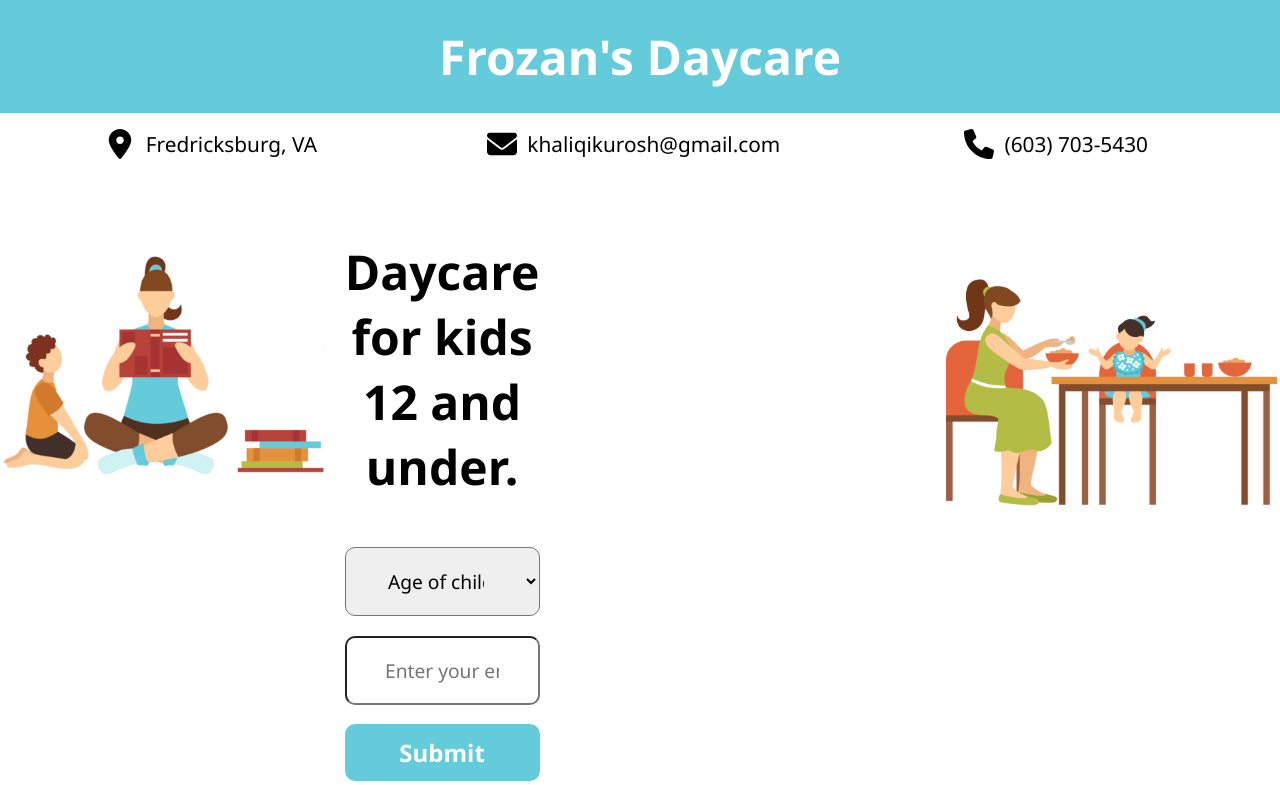
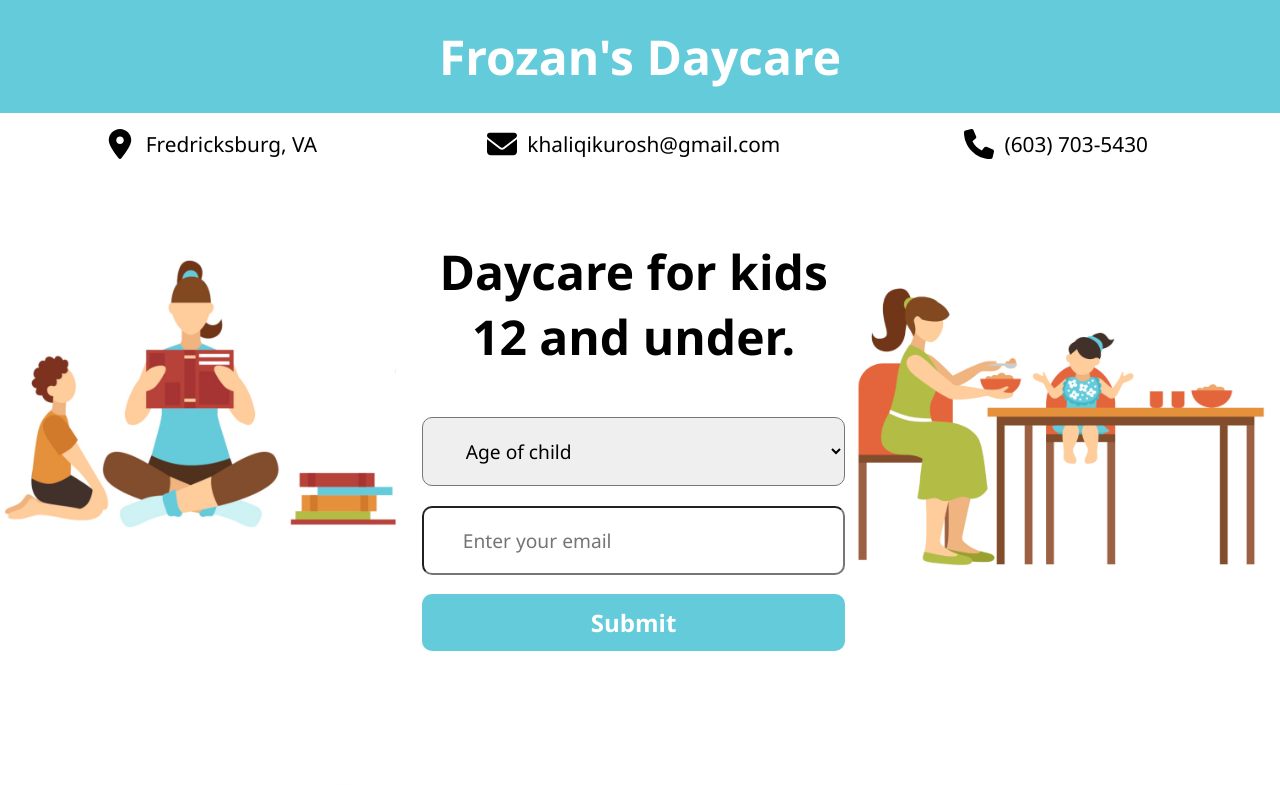
Before and after one commit to kuroshKhaliqi/daycare-website, a plain HTML site: page index.html in a window 1280 px wide. Shown: the top 785 px of the page. Drawn offline with Linux system fonts and the light colour scheme.

Commit message:
form design fix

```diff
--- a/index.html
+++ b/index.html
@@ -26,10 +26,9 @@
       <div class="subMainContainer">
         <img src="images/he1.png" alt="" />
       </div>
-      <form name="contact" method="POST" data-netlify="true">
-        <div class="subMainContainer">
-          <h1 id="mainText">Daycare for kids 12 and under.</h1>
-
+      <div class="subMainContainer">
+        <h1 id="mainText">Daycare for kids 12 and under.</h1>
+        <form name="contact" method="POST" data-netlify="true">
           <select name="ages" id="ages">
             <option value="">Age of child</option>
             <option>1 and under</option>
@@ -52,8 +51,8 @@
             placeholder="Enter your email"
           />
           <button id="submit" type="submit">Submit</button>
-        </div>
-      </form>
+        </form>
+      </div>
 
       <div class="subMainContainer">
         <img src="images/he2.jpg" alt="" />
--- a/styles.css
+++ b/styles.css
@@ -121,3 +121,9 @@ footer {
 .logoFooter {
   font-weight: bold;
 }
+
+form {
+  display: flex;
+  flex-direction: column;
+  width: 100%;
+}
```
